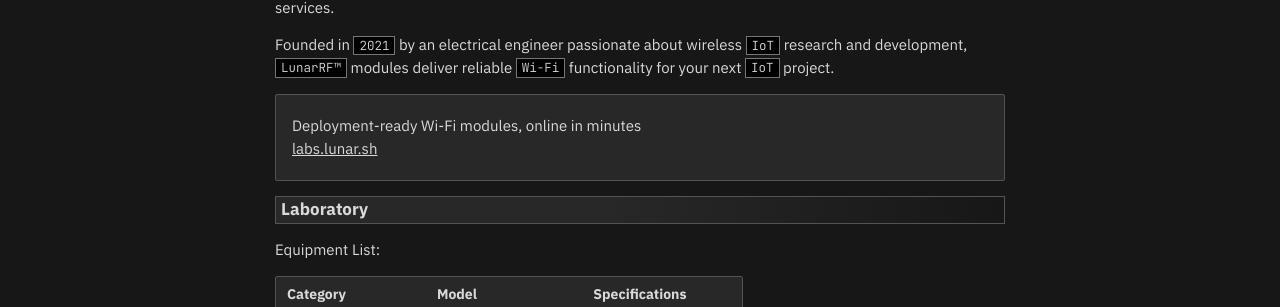
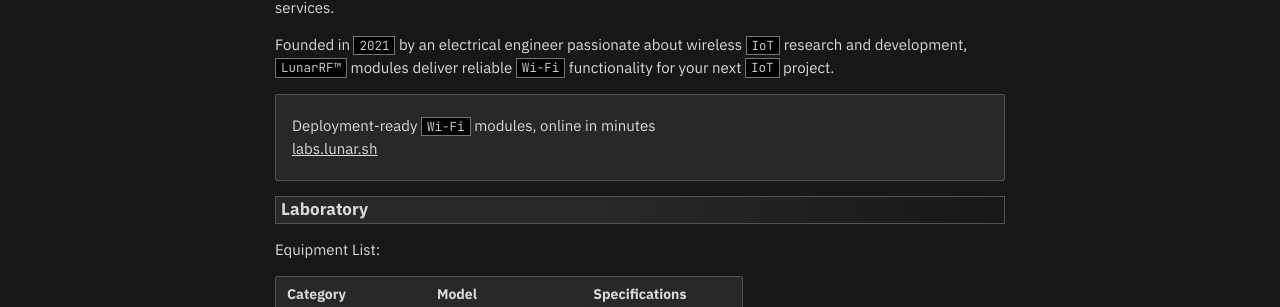
Before and after one commit to lunar-sh/journal.lunar.sh, a Jekyll site: the page built from about.md, in a window 1280 px wide and 900 px high, scrolled down 347 px. Shown: the part 144-451 px from the top of the window. Built offline with Jekyll 4.4.1, drawn with Linux system fonts in a browser that asks for light colours; nearby versions of some CDN libraries.

```diff
--- a/about.md
+++ b/about.md
@@ -18,7 +18,7 @@ permalink: /about.html
 Founded in `2021` by an electrical engineer passionate about wireless `IoT` research and development,
 `LunarRF™` modules deliver reliable `Wi-Fi` functionality for your next `IoT` project.
 
-> Deployment-ready Wi-Fi modules, online in minutes <br>
+> Deployment-ready `Wi-Fi` modules, online in minutes <br>
 [labs.lunar.sh](https://labs.lunar.sh)
 
 # Laboratory
```
